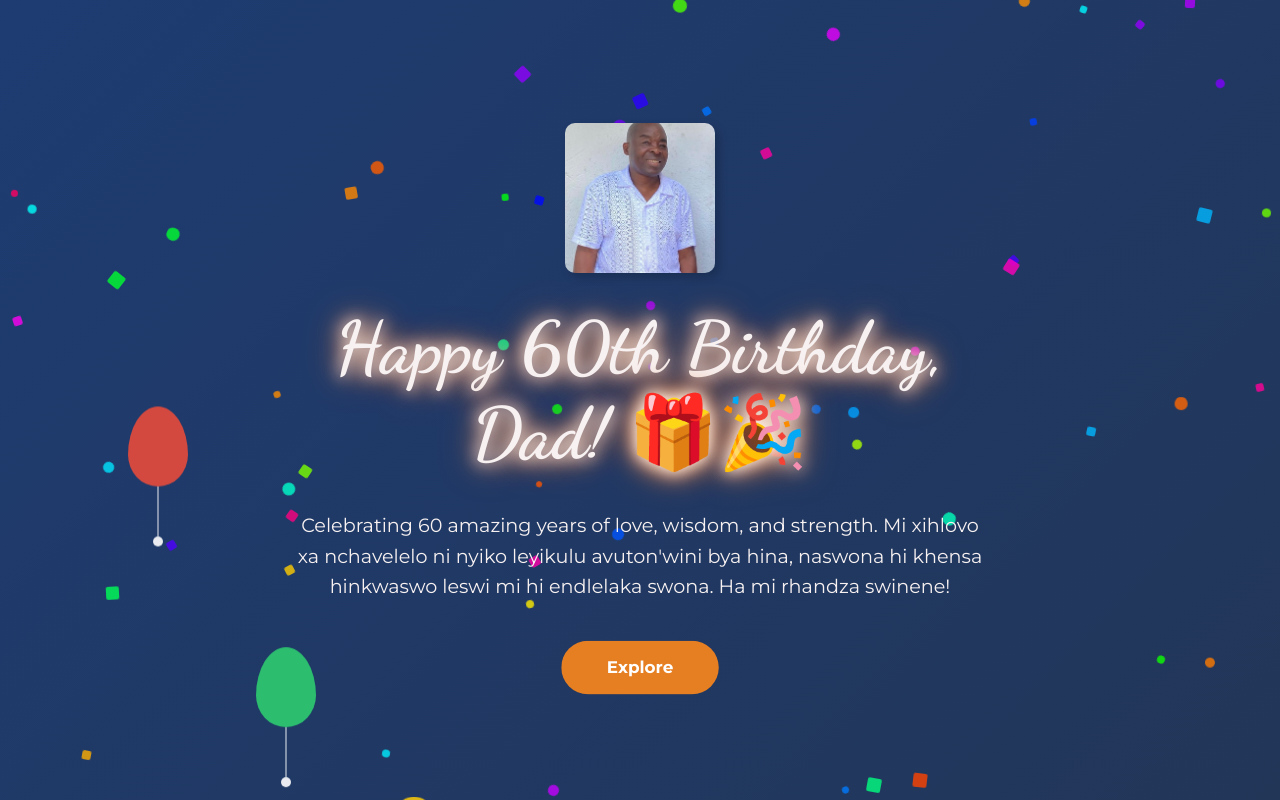
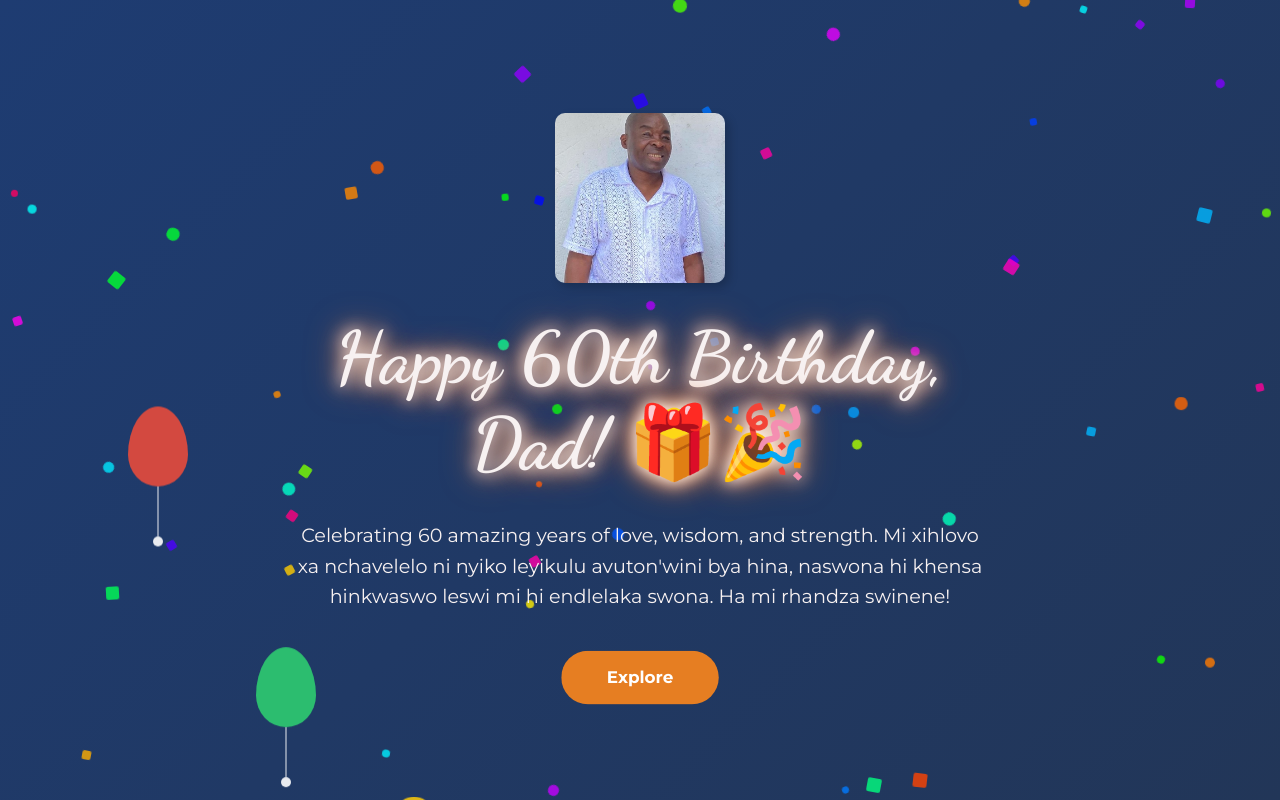
Before and after one commit to TheOptimisticDev/60th-birthday-celebration, a plain HTML site: page index.html in a window 1280 px wide. Drawn offline with Linux system fonts and the light colour scheme.

Commit message:
added icon link and increase hero img size

```diff
--- a/index.html
+++ b/index.html
@@ -5,6 +5,7 @@
   <meta name="viewport" content="width=device-width, initial-scale=1.0, maximum-scale=1.0, user-scalable=no">
   <title>Happy 60th Birthday, Father! 🎉</title>
   <link rel="icon" href="favicon.ico?v=1" type="image/x-icon">
+  <link rel="icon" type="favicon.ico" href="./assets/icon/favicon.ico">
   <link rel="preconnect" href="https://fonts.googleapis.com">
   <link rel="preconnect" href="https://fonts.gstatic.com" crossorigin>
   <link href="https://fonts.googleapis.com/css2?family=Dancing+Script:wght@700&family=Montserrat:wght@400;700&display=swap" rel="stylesheet">
--- a/styles.css
+++ b/styles.css
@@ -79,7 +79,7 @@ p {
 
 img {
   width: 100%;
-  max-width: 150px;
+  max-width: 170px;
   height: auto;
   display: block;
   margin: 1rem auto;
```
Also changed, not shown: explore.html (+1 -0 lines).
